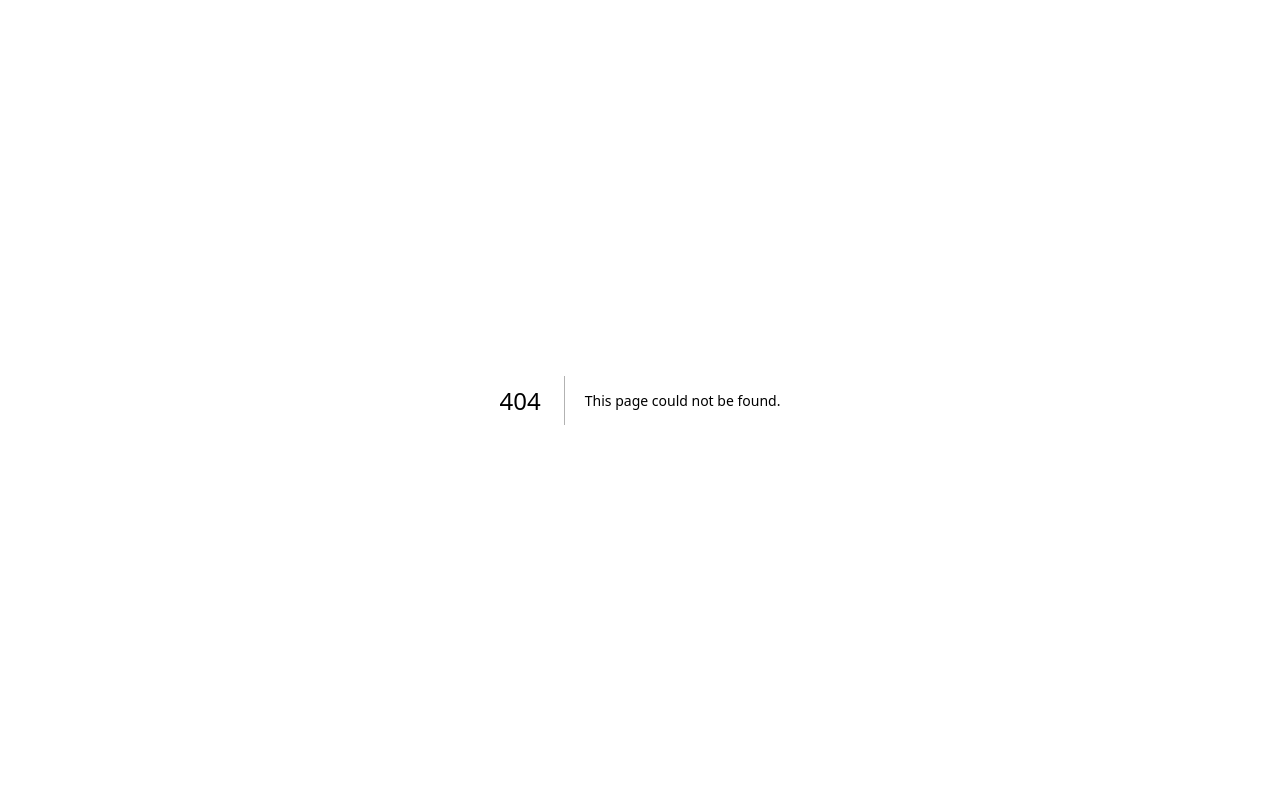
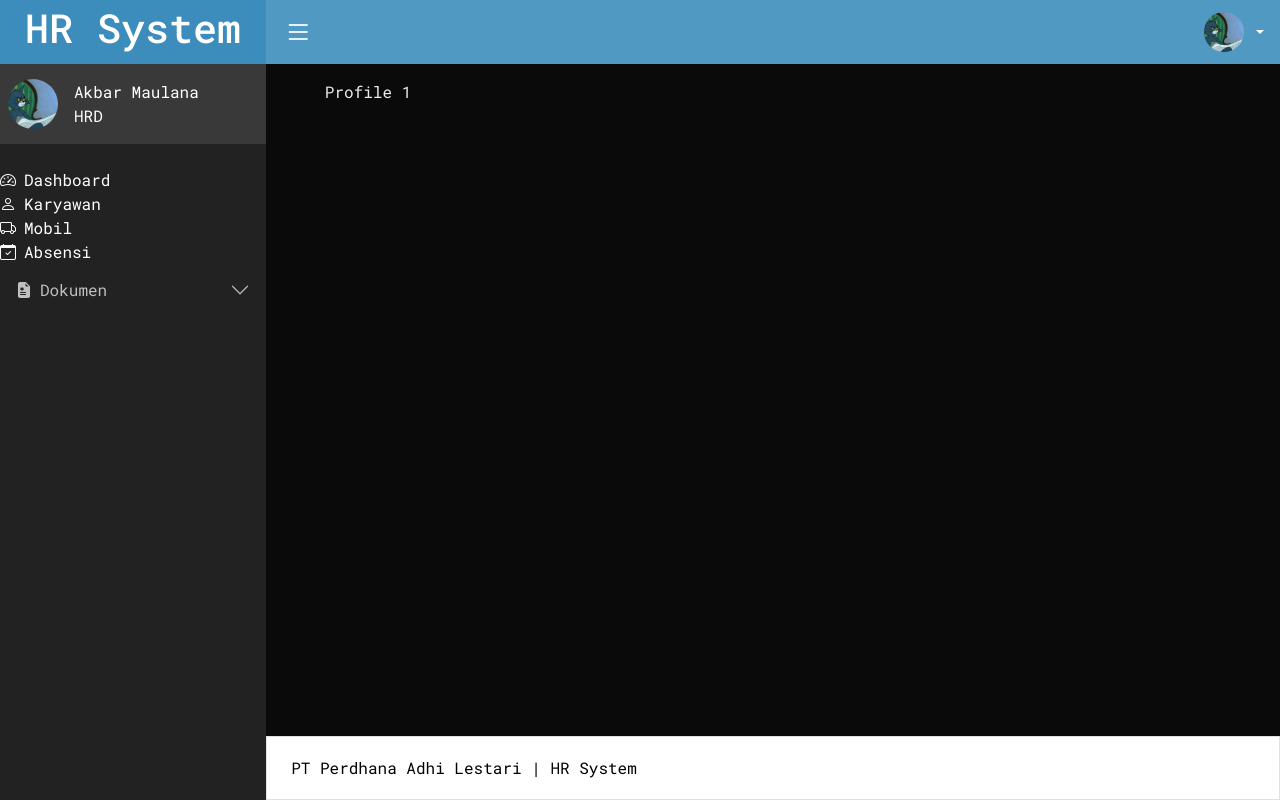
Before and after one commit to yohanesPAL/hrd-app, a Next.js app: page /media/profile/1 in a window 1280 px wide. Before the commit this address had no page. Built offline with nearby package versions, Linux system fonts and the light colour scheme.

Commit message:
minor fix + add more page

```diff
--- a/src/app/(logged-out)/login/page.tsx
+++ b/src/app/(logged-out)/login/page.tsx
@@ -42,7 +42,7 @@ function Login() {
         <Stack gap={4} className="p-4 bg-white border rounded">
           <div>
             <h2 className="mb-0">Perdana Adhi Lestari</h2>
-            <small>HRD Sistem</small>
+            <small>HR System</small>
           </div>
           <h2>Login</h2>
           <FloatingLabel controlId="username" label="username">
--- /dev/null
+++ b/src/app/media/profile/[id]/page.tsx
@@ -0,0 +1,11 @@
+import React from 'react'
+import { useRouter } from 'next/router'
+
+const Profile = () => {
+  const router = useRouter();
+  return (
+    <div>Profile {router.query.id}</div>
+  )
+}
+
+export default Profile
--- a/src/components/bottomBar/BottomBar.tsx
+++ b/src/components/bottomBar/BottomBar.tsx
@@ -5,7 +5,7 @@ const BottomBar = () => {
   return (
       <div style={{ background: 'white', color: "black", height: "4rem", padding: 0 }} className='border'>
         <Navbar className='w-100 h-100 white-shade d-flex align-items-center justify-content-between py-0 px-4'>
-          <span>PT Perdhana Adhi Lestari | HRD System</span>
+          <span>PT Perdhana Adhi Lestari | HR System</span>
         </Navbar>
       </div>
   )
--- a/src/components/sidebar/SideBarMenu.tsx
+++ b/src/components/sidebar/SideBarMenu.tsx
@@ -14,6 +14,8 @@ const DokumenChildren: MenuInterface[] = [
 const Menu: MenuInterface[] = [
   {nama: "Dashboard", href: "dashboard", icon: "bi-speedometer2"},
   {nama: "Karyawan", href: "karyawan", icon: "bi-person"},
+  {nama: "Mobil", href: "mobil", icon: "bi-truck"},
+  {nama: "Absensi", href: "absensi", icon: "bi-calendar-check"},
   {nama: "Dokumen", href: "dokumen", icon: "bi-file-earmark-medical-fill", children: DokumenChildren},
 ]
 
```
Also changed, not shown: src/app/media/absensi/page.tsx (added, +9 -0 lines), src/app/media/mobil/page.tsx (added, +9 -0 lines).
